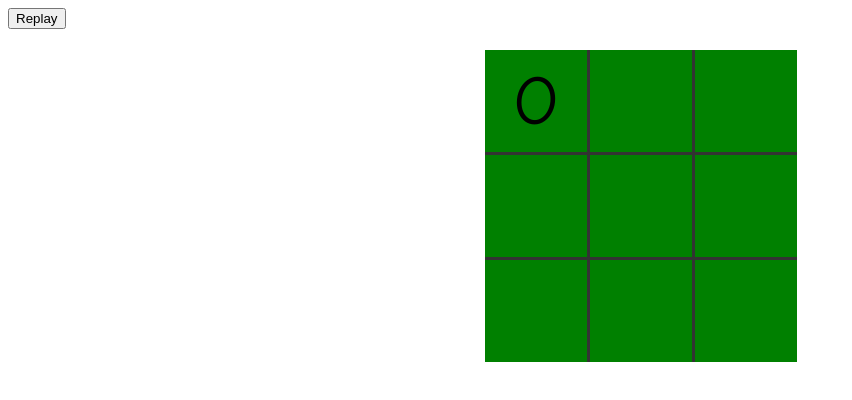
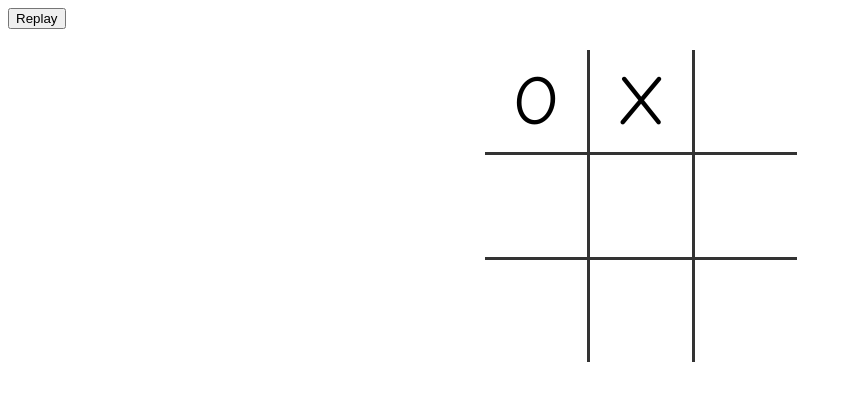
Before and after one commit to daniyal-ahmed-khan/javascript, a plain HTML site: page tic-tac-toe-game/index.html in a window 1280 px wide. Both pictures are taken after a click on the element 536 px from the left and 101 px from the top of the page. Shown: the whole page, without its empty margins (0-852 px from the left). Drawn offline with Linux system fonts and the light colour scheme.

Commit message:
game added

```diff
--- a/tic-tac-toe-game/index.html
+++ b/tic-tac-toe-game/index.html
@@ -1,34 +1,38 @@
 <!DOCTYPE html>
-<html lang="en">
+
+<html>
 <head>
   <meta charset="UTF-8">
-    <link href="style.css" rel="stylesheet">
-    <meta name="viewport" content="width=device-width, initial-scale=1.0">
   <title>Tic Tac Toe</title>
+
+  <link rel="stylesheet" href="style.css">
+
 </head>
+
 <body>
+
 	<table>
 		<tr>
-            <td class='cell' id='0'></td>
-            <td class='cell' id='1'></td>
-            <td class='cell' id='2'></td>
+			<td class="cell" id="0"></td>
+			<td class="cell" id="1"></td>
+			<td class="cell" id="2"></td>
 		</tr>
 		<tr>
-            <td class='cell' id='3'></td>
-            <td class='cell' id='4'></td>
-            <td class='cell' id='5'></td>
+			<td class="cell" id="3"></td>
+			<td class="cell" id="4"></td>
+			<td class="cell" id="5"></td>
 		</tr>
 		<tr>
-            <td class='cell' id='6'></td>
-            <td class='cell' id='7'></td>
-            <td class='cell' id='8'></td>
+			<td class="cell" id="6"></td>
+			<td class="cell" id="7"></td>
+			<td class="cell" id="8"></td>
 		</tr>
-
+	</table>
 	<div class="endgame">
 		<div class="text"></div>
 	</div>
-        <button onclick="startGame()">Replay</button>
-    </table>
+	<button onClick="startGame()">Replay</button>
+
   <script src="script.js"></script>
 </body>
 </html>
--- a/tic-tac-toe-game/script.js
+++ b/tic-tac-toe-game/script.js
@@ -1,74 +1,71 @@
 var origBoard;
-const human = 'O';
-const computer = 'X';
-
+const huPlayer = 'O';
+const aiPlayer = 'X';
 const winCombos = [
-    [0,1,2],
-    [3,4,5],
-    [6,7,8],
-    [0,3,6],
-    [1,4,7],
-    [2,5,8],
-    [0,4,8],
-    [6,4,2],
-];
+	[0, 1, 2],
+	[3, 4, 5],
+	[6, 7, 8],
+	[0, 3, 6],
+	[1, 4, 7],
+	[2, 5, 8],
+	[0, 4, 8],
+	[6, 4, 2]
+]
 
 const cells = document.querySelectorAll('.cell');
 startGame();
 
 function startGame() {
-    document.querySelector('.endgame').style.display = 'none';
+	document.querySelector(".endgame").style.display = "none";
 	origBoard = Array.from(Array(9).keys());
-    for(var i= 0; i < cells.length; i++) {
+	for (var i = 0; i < cells.length; i++) {
 		cells[i].innerText = '';
 		cells[i].style.removeProperty('background-color');
-        cells[i].addEventListener('click',turnClick,false);
+		cells[i].addEventListener('click', turnClick, false);
 	}
 }
 
-
 function turnClick(square) {
-    if(typeof origBoard[square.target.id] == 'number') {
-        turn(square.target.id,human);
-        if (!checkTie()) turn(bestSpot(), computer);
+	if (typeof origBoard[square.target.id] == 'number') {
+		turn(square.target.id, huPlayer)
+		if (!checkTie()) turn(bestSpot(), aiPlayer);
 	}
-
 }
 
 function turn(squareId, player) {
 	origBoard[squareId] = player;
-    document.getElementById(squareId);
 	document.getElementById(squareId).innerText = player;
-    let gameWon = checkWinner(origBoard,player);
+	let gameWon = checkWin(origBoard, player)
 	if (gameWon) gameOver(gameWon)
 }
 
-function checkWinner(board, player) {
-    let plays = board.reduce((a,e,i) =>
-        (e === player) ? a.concat(i) : a,[]);
+function checkWin(board, player) {
+	let plays = board.reduce((a, e, i) =>
+		(e === player) ? a.concat(i) : a, []);
 	let gameWon = null;
 	for (let [index, win] of winCombos.entries()) {
-        if (win.every(elem => plays.indexOf(elem) > -1)){
+		if (win.every(elem => plays.indexOf(elem) > -1)) {
 			gameWon = {index: index, player: player};
 			break;
 		}
 	}
 	return gameWon;
 }
+
 function gameOver(gameWon) {
 	for (let index of winCombos[gameWon.index]) {
 		document.getElementById(index).style.backgroundColor =
-            gameWon.player == human ? "blue" : "red";
+			gameWon.player == huPlayer ? "blue" : "red";
 	}
 	for (var i = 0; i < cells.length; i++) {
 		cells[i].removeEventListener('click', turnClick, false);
 	}
-    declareWinner(gameWon.player == human ? 'You Win!' : 'Computer Won!')
+	declareWinner(gameWon.player == huPlayer ? "You win!" : "You lose.");
 }
 
 function declareWinner(who) {
-    document.querySelector('.endgame').style.display = 'block';
-    document.querySelector('.endgame,text').innerText = who;
+	document.querySelector(".endgame").style.display = "block";
+	document.querySelector(".endgame .text").innerText = who;
 }
 
 function emptySquares() {
@@ -80,12 +77,12 @@ function bestSpot() {
 }
 
 function checkTie() {
-    if (emptySquares.length == 0) {
+	if (emptySquares().length == 0) {
 		for (var i = 0; i < cells.length; i++) {
-            cells[i].style.backgroundColor = 'green';
+			cells[i].style.backgroundColor = "green";
 			cells[i].removeEventListener('click', turnClick, false);
 		}
-        declareWinner("Tie Game!");
+		declareWinner("Tie Game!")
 		return true;
 	}
 	return false;
```
Lines whose indentation alone changed are shown as unchanged.
